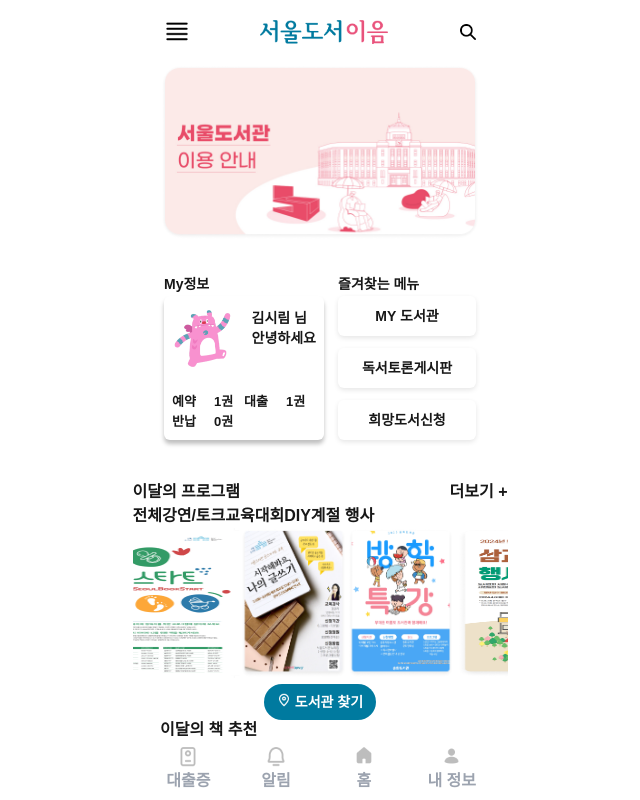
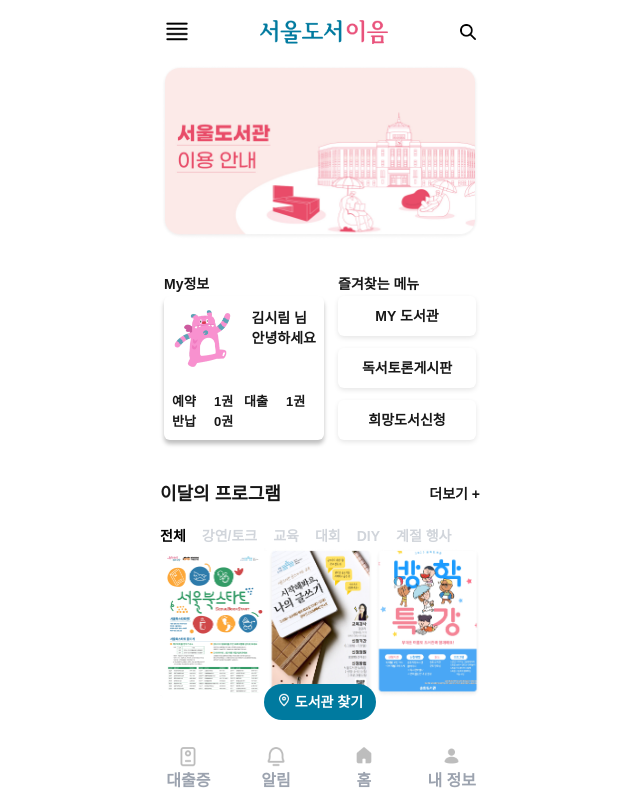
Before and after one commit to beming-dev/uos-hackathon-static, a Next.js app: page / in a window 1280 px wide. Shown: the whole page, without its empty margins (320-960 px from the left). Built offline with nearby package versions, Linux system fonts and the light colour scheme; a web font is replaced by a local one.

Commit message:
Update design

```diff
--- a/src/app/page.tsx
+++ b/src/app/page.tsx
@@ -67,14 +67,21 @@
         </div>
 
         {/* 이달의 프로그램*/}
-        <div className="mt-10 w-full">
+        <div className="mt-10 w-80">
           <div className="flex justify-between">
-            <span>이달의 프로그램</span>
-            <button>더보기 +</button>
+            <span className="text-lg">이달의 프로그램</span>
+            <button className="text-sm">더보기 +</button>
           </div>
-          <div>
+          <div className="mt-4">
             {categories.map((category, i) => (
-              <span key={i}>{category}</span>
+              <span
+                className={`text-sm mr-4 ${
+                  category == "전체" ? "text-black" : "text-gray-300"
+                } `}
+                key={i}
+              >
+                {category}
+              </span>
             ))}
           </div>
           <div className="flex overflow-x-scroll no-scrollbar">
```
Also changed, not shown: public/book2.png, public/book5.png.
